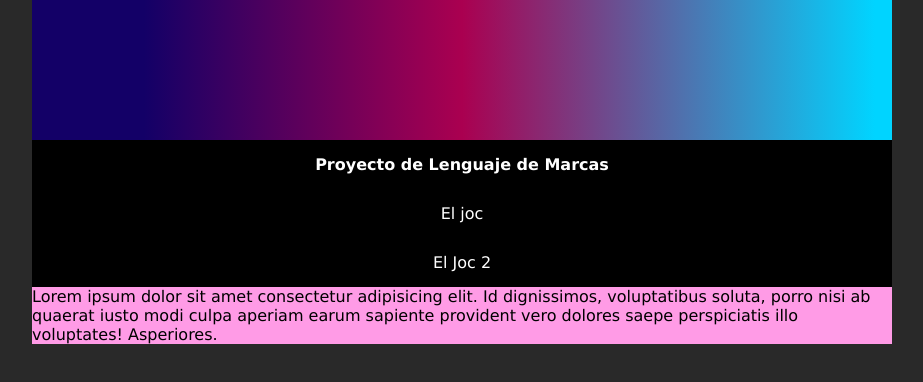
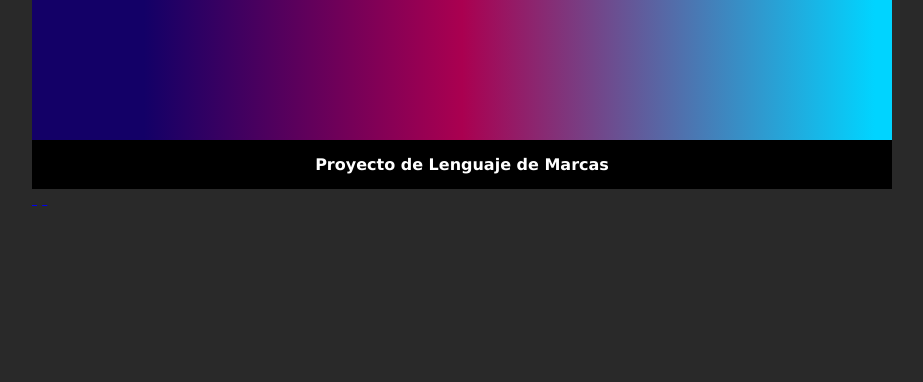
Before and after one commit to CakeNeka/Cakeneka.github.io, a plain HTML site: page index.html in a window 1280 px wide. Shown: the part 60-442 px from the top of the page, without its empty margins (178-1101 px from the left). Drawn offline with Linux system fonts and the light colour scheme.

Commit message:
Eliminar enlaces

```diff
--- a/index.html
+++ b/index.html
@@ -18,18 +18,18 @@
     <ul>
       <li><a href="https://cakeneka.github.io/Proyecto-Lenguaje-de-Marcas-2022/index.html"><b>Proyecto de Lenguaje de
             Marcas</b></a></li>
-      <li><a href="SUPER_KAKO.html">El joc</a></li>
-      <li><a href="./luna3/index.html">El Joc 2</a></li>
     </ul>
   </nav>
 
   <div id="container">
     <p>
-      Lorem ipsum dolor sit amet consectetur adipisicing elit. Id dignissimos, voluptatibus soluta, porro nisi ab
-      quaerat iusto modi culpa aperiam earum sapiente provident vero dolores saepe perspiciatis illo voluptates!
-      Asperiores.
+
     </p>
   </div>
+  <footer>
+    <a href="SUPER_KAKO.html">&nbsp;</a>
+    <a href="./luna3/index.html">&nbsp;</a>
+  </footer>
 </body>
 
 </html>
```
